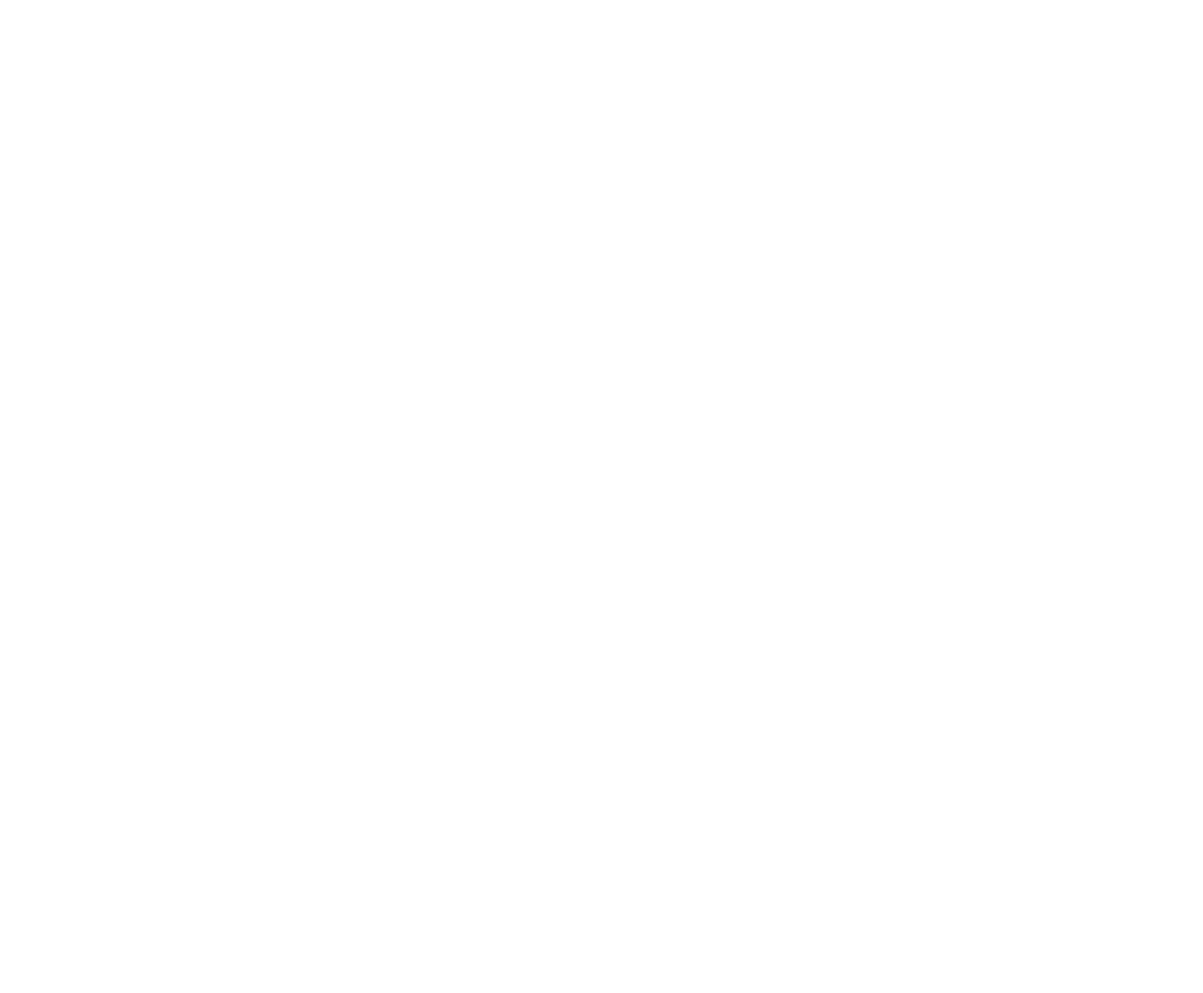
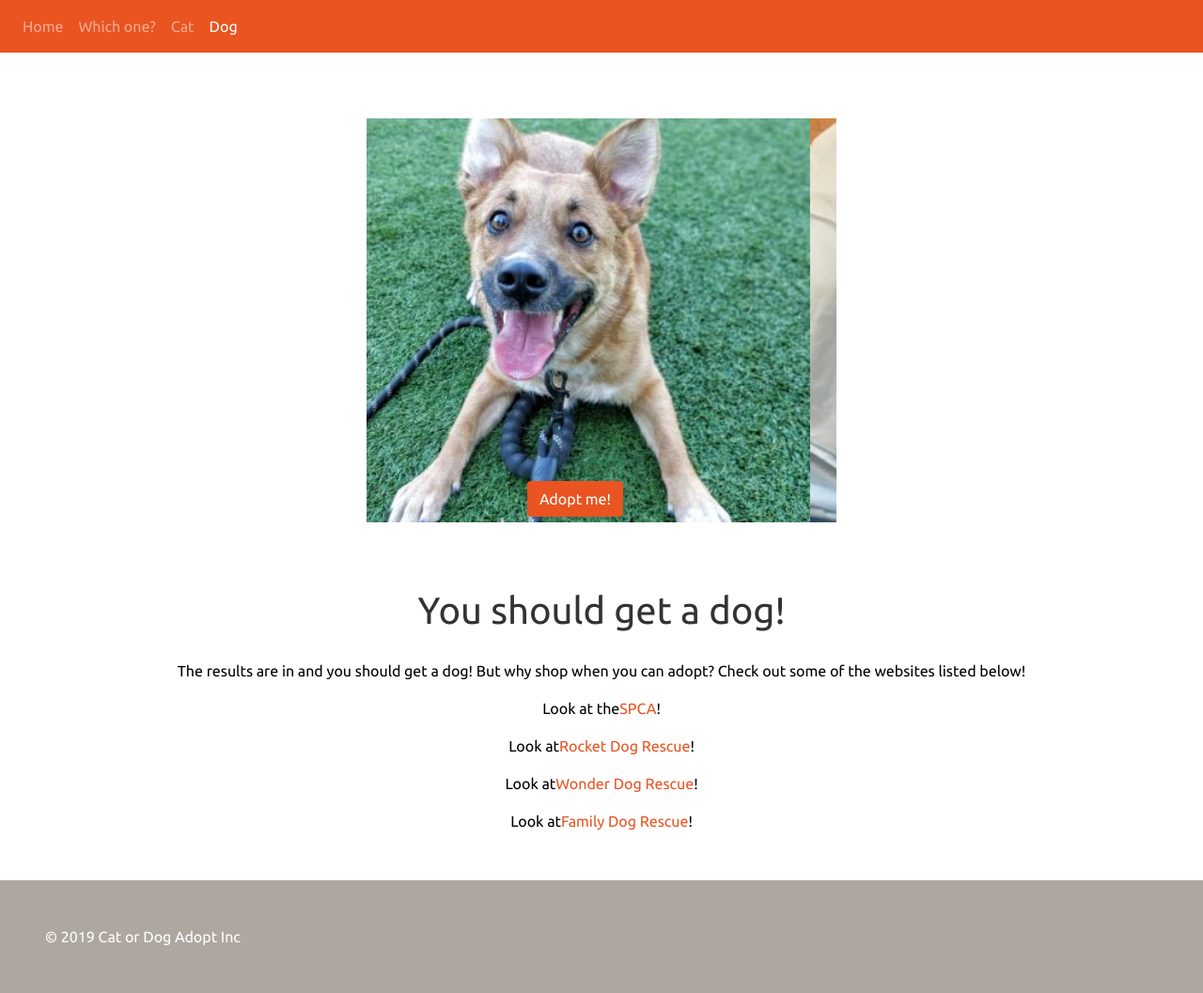
Before and after one commit to aevans1910/Capstone, a plain HTML site: page dog.html in a window 1280 px wide. Shown: the whole page at 94% size. Before the commit the page ends 800 px from the top, so only its background shows below. Drawn offline with nearby package versions, Linux system fonts and the light colour scheme.

Commit message:
finalized dog and cat pages

```diff
--- a/dog.html
+++ b/dog.html
@@ -0,0 +1,94 @@
+<!DOCTYPE html>
+<html lang="en">
+<head>
+    <meta charset="UTF-8">
+    <meta name="viewport" content="width=device-width, initial-scale=1.0">
+    <meta http-equiv="X-UA-Compatible" content="ie=edge">
+    <title>Dog</title>
+
+    <!-- BOOTSTRAP -->
+    <link rel="stylesheet" href="https://stackpath.bootstrapcdn.com/bootstrap/4.3.1/css/bootstrap.min.css">
+    <!-- BOOTSTRAP THEME -->
+    <link rel="stylesheet" href="https://stackpath.bootstrapcdn.com/bootswatch/4.3.1/united/bootstrap.min.css">
+
+    <!-- CUSTOM STYLES -->
+    <link rel="stylesheet" href="style.css">
+</head>
+<body>
+    <!-- NAVBAR -->
+    <nav class="navbar navbar-expand navbar-dark bg-primary">
+        <div class="navbar-nav">
+            <a class="nav-item nav-link" href="main.html">Home <span class="sr-only">(current)</span></a>
+            <a class="nav-item nav-link" href="which-one.html">Which one?</a>
+            <a class="nav-item nav-link" href="cat.html">Cat</a>
+            <a class="nav-item nav-link active" href="dog.html">Dog</a>
+        </div>
+    </nav>
+
+    <!-- CAROUSEL -->
+    <div class="container2">
+        <div id="carouselControls" class="carousel2 slide" data-ride="carousel">
+            <div class="carousel-inner">
+                <div class="carousel-item active">
+                    <img class="d-block w-100" src="static/images/adoptdog1.jpg" alt="First slide">
+                    <div class="carousel-caption d-none d-md-block">
+                        <button><a href="https://www.sfspca.org/adoptions/pet-details/41213941/" class="btn btn-primary">Adopt me!</a></button>
+                    </div>
+                </div>
+                <div class="carousel-item">
+                    <img class="d-block w-100" src="static/images/adoptdog2.jpg" alt="Second slide">
+                    <div class="carousel-caption d-none d-md-block">
+                        <button><a href="https://www.sfspca.org/adoptions/pet-details/43029935/" class="btn btn-primary">Adopt me!</a></button>
+                    </div>
+                </div>
+                <div class="carousel-item">
+                    <img class="d-block w-100" src="static/images/adoptdog3.jpg" alt="Third slide">
+                    <div class="carousel-caption d-none d-md-block">
+                        <button><a href="https://www.sfspca.org/adoptions/pet-details/41258262/" class="btn btn-primary">Adopt me!</a></button>
+                    </div>
+                </div>
+            </div>
+            <a class="carousel-control-prev" href="#carouselControls" role="button" data-slide="prev">
+                <span class="carousel-control-prev-icon" aria-hidden="true"></span>
+                <span class="sr-only">Previous</span>
+            </a>
+            <a class="carousel-control-next" href="#carouselControls" role="button" data-slide="next">
+                <span class="carousel-control-next-icon" aria-hidden="true"></span>
+                <span class="sr-only">Next</span>
+            </a>
+        </div>
+    </div>
+
+    <!-- INFO -->
+    <div class="results">
+        <h1>You should get a dog!</h1>
+        <p>
+            The results are in and you should get a dog! But why shop when you can adopt?
+            Check out some of the websites listed below!
+        </p>
+        <div class="dog-result">
+            <p>
+                Look at the <a href="https://www.sfspca.org/adoptions/dogs/?">SPCA</a>!
+            </p>
+        <p>
+            Look at <a href="https://www.rocketdogrescue.org/">Rocket Dog Rescue</a>!
+        </p>
+        <p>
+            Look at <a href="https://www.wonderdogrescue.org/">Wonder Dog Rescue</a>!
+        </p>
+        <p>
+            Look at <a href="https://www.ilovefamilydog.org/">Family Dog Rescue</a>!
+        </p>
+        </div>
+    </div>
+
+    <!-- FOOTER -->
+    <div class="bg-secondary p-5 text-white">
+        &copy; 2019 Cat or Dog Adopt Inc
+    </div>
+
+    <script src="https://code.jquery.com/jquery-3.3.1.slim.min.js" integrity="sha384-q8i/X+965DzO0rT7abK41JStQIAqVgRVzpbzo5smXKp4YfRvH+8abtTE1Pi6jizo" crossorigin="anonymous"></script>
+    <script src="https://cdnjs.cloudflare.com/ajax/libs/popper.js/1.14.7/umd/popper.min.js" integrity="sha384-UO2eT0CpHqdSJQ6hJty5KVphtPhzWj9WO1clHTMGa3JDZwrnQq4sF86dIHNDz0W1" crossorigin="anonymous"></script>
+    <script src="https://stackpath.bootstrapcdn.com/bootstrap/4.3.1/js/bootstrap.min.js" integrity="sha384-JjSmVgyd0p3pXB1rRibZUAYoIIy6OrQ6VrjIEaFf/nJGzIxFDsf4x0xIM+B07jRM" crossorigin="anonymous"></script>
+</body>
+</html>
--- a/style.css
+++ b/style.css
@@ -199,7 +199,7 @@
             position: relative;
         }
 
-        .carousel {
+        .carousel2 {
             display: flex;
             justify-content: center;
             width: 500px;
@@ -225,3 +225,68 @@
             border: none;
             background: none;
         }
+
+    /* Styling for the info section */
+    .results {
+        display: flex;
+        justify-content: center;
+    }
+
+    .results > h1 {
+        display: flex;
+        justify-content: center;
+        padding-bottom: 20px;
+    }
+
+/* Styling for the Dog page */
+
+    /* Styling for the carousel */
+    .container2 {
+        display: flex;
+        justify-content: center;
+        overflow: hidden;
+        width: 100%;
+        height: 500px;
+        padding-top: 70px;
+        margin-bottom: 70px;
+        position: relative;
+    }
+
+    .carousel2 {
+        display: flex;
+        justify-content: center;
+        width: 500px;
+        align-items: center;
+        overflow: hidden;
+    }
+
+    .carousel-caption {
+        display: flex;
+        justify-content: center;
+        align-items: center;
+        color: black;
+    }
+
+    .container > h1, p {
+        display: flex;
+        justify-content: center;
+        position: relative;
+        color: black;
+    }
+
+    .carousel-caption > button {
+        border: none;
+        background: none;
+    }
+
+    /* Styling for the info section */
+        .results {
+            display: flex;
+            justify-content: center;
+        }
+
+        .results > h1 {
+            display: flex;
+            justify-content: center;
+            padding-bottom: 20px;
+        }
```
Also changed, not shown: cat.html (+27 -4 lines), main.html (+0 -1 lines), which-one.html (+2 -3 lines), static/images/adoptdog1.jpg (added), static/images/adoptdog2.jpg (added), static/images/adoptdog3.jpg (added).
